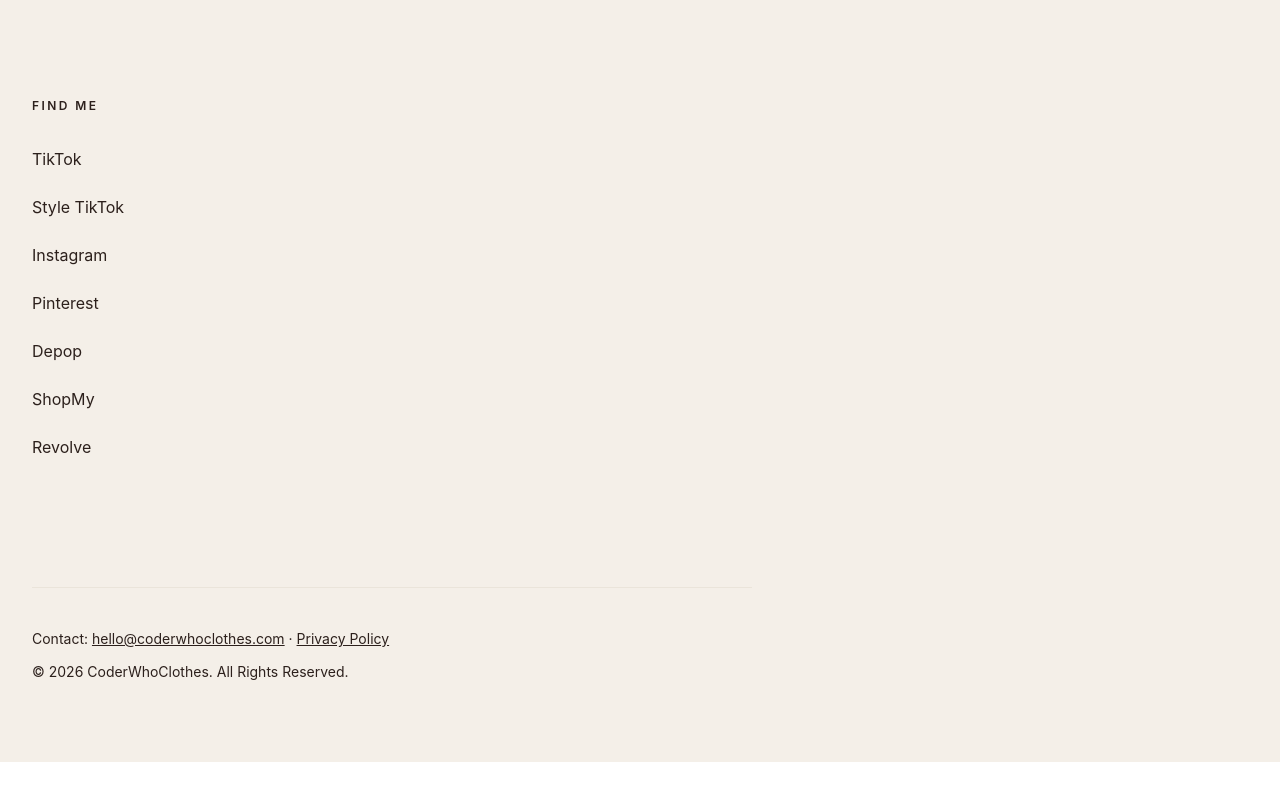
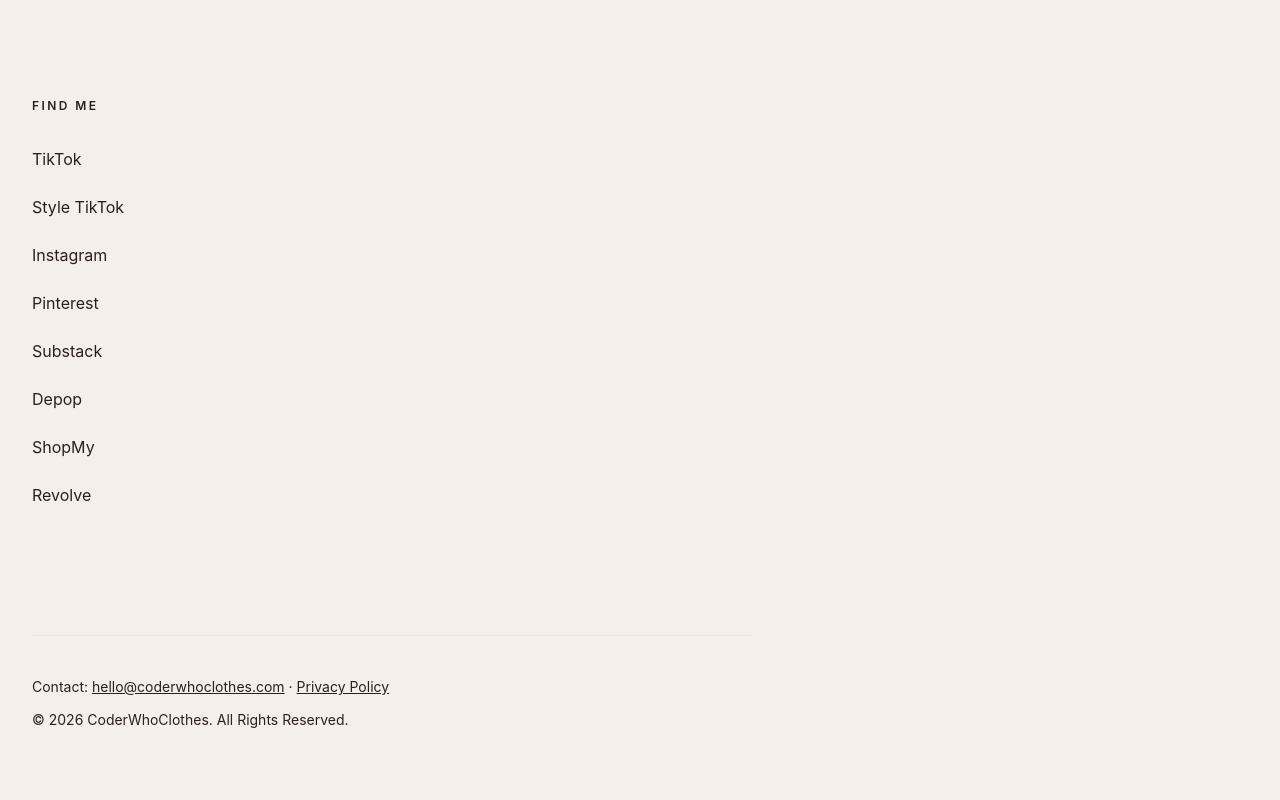
Before and after one commit to rggerber/coderwhoclothes-landing, a React (Vite) app: page / in a window 1280 px wide. Shown: the part 1231-2031 px from the top of the page. Before the commit the page ends 1993 px from the top, so only its background shows below. Built offline with nearby package versions, Linux system fonts and the light colour scheme.

Commit message:
add substack

```diff
--- a/src/ComingSoon.jsx
+++ b/src/ComingSoon.jsx
@@ -228,6 +228,17 @@ export default function ComingSoon() {
               </Link>
 
               <Link
+                href="https://substack.com/@rebeccagerber"
+                isExternal
+                fontSize="md"
+                color={TEXT}
+                textDecoration="none"
+                _hover={{ textDecoration: "underline" }}
+              >
+                Substack
+              </Link>
+
+              <Link
                 href="https://depop.com/reb77"
                 isExternal
                 fontSize="md"
```
